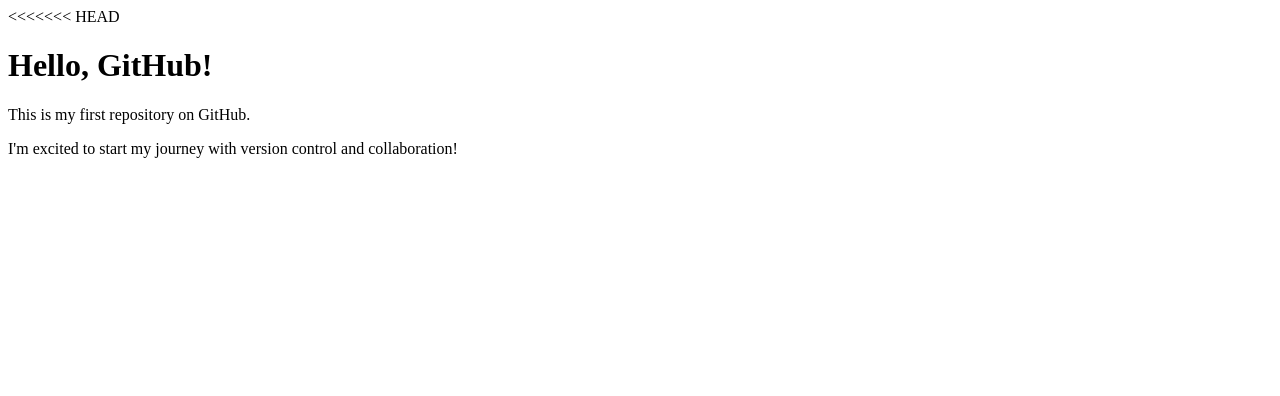
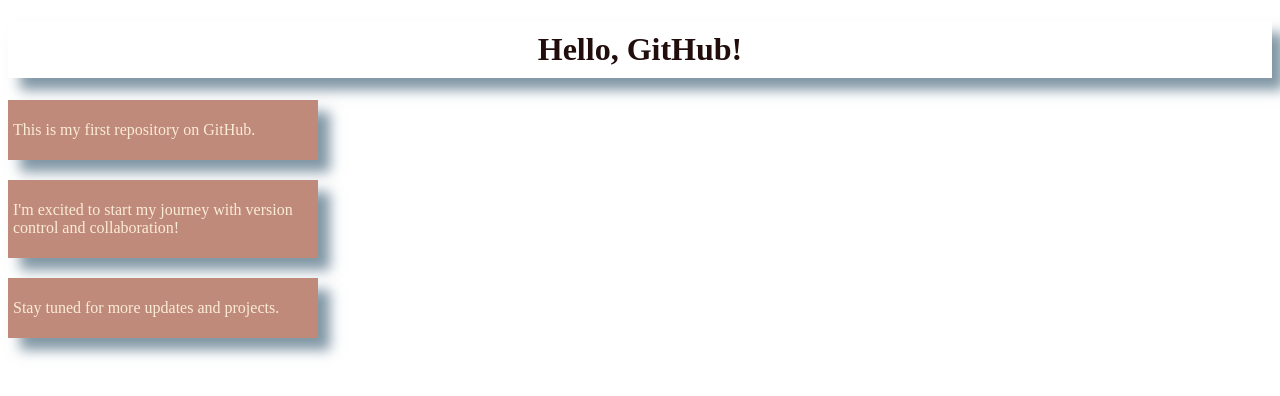
Before and after one commit to sadiaakhtermridha/my-first-github-repo, a plain HTML site: page index.html in a window 1280 px wide. Drawn offline with Linux system fonts and the light colour scheme.

Commit message:
style upgrade

```diff
--- a/index.html
+++ b/index.html
@@ -4,11 +4,13 @@
     <meta charset="UTF-8">
     <meta name="viewport" content="width=device-width, initial-scale=1.0">
     <title>my first github repo</title>
+    <link rel="stylesheet" href="style/style.css">
 </head>
 <body>
-<<<<<<< HEAD
     <h1>Hello, GitHub!</h1>
-    <p>This is my first repository on GitHub.</p>
-    <p>I'm excited to start my journey with version control and collaboration!</p>
+    <div><p>This is my first repository on GitHub.</p></div>
+   <div><p>I'm excited to start my journey with version control and collaboration!</p></div>
+    <div><p>Stay tuned for more updates and projects.</p></div>
+
 </body>
 </html>
--- /dev/null
+++ b/style/style.css
@@ -0,0 +1,14 @@
+div {
+    /* margin: 0 auto; */
+    background-color: rgb(192, 138, 123);
+    padding: 5px; width: 300px;
+    margin-bottom: 20px;
+   box-shadow: 12px 12px 12px rgba(80, 110, 130, 0.719);
+   color: antiquewhite;
+}
+h1 {
+    color: rgb(34, 13, 13);
+    text-align: center;
+
+    padding: 10px;
+    box-shadow: 12px 12px 12px rgba(80, 110, 130, 0.719);
```
